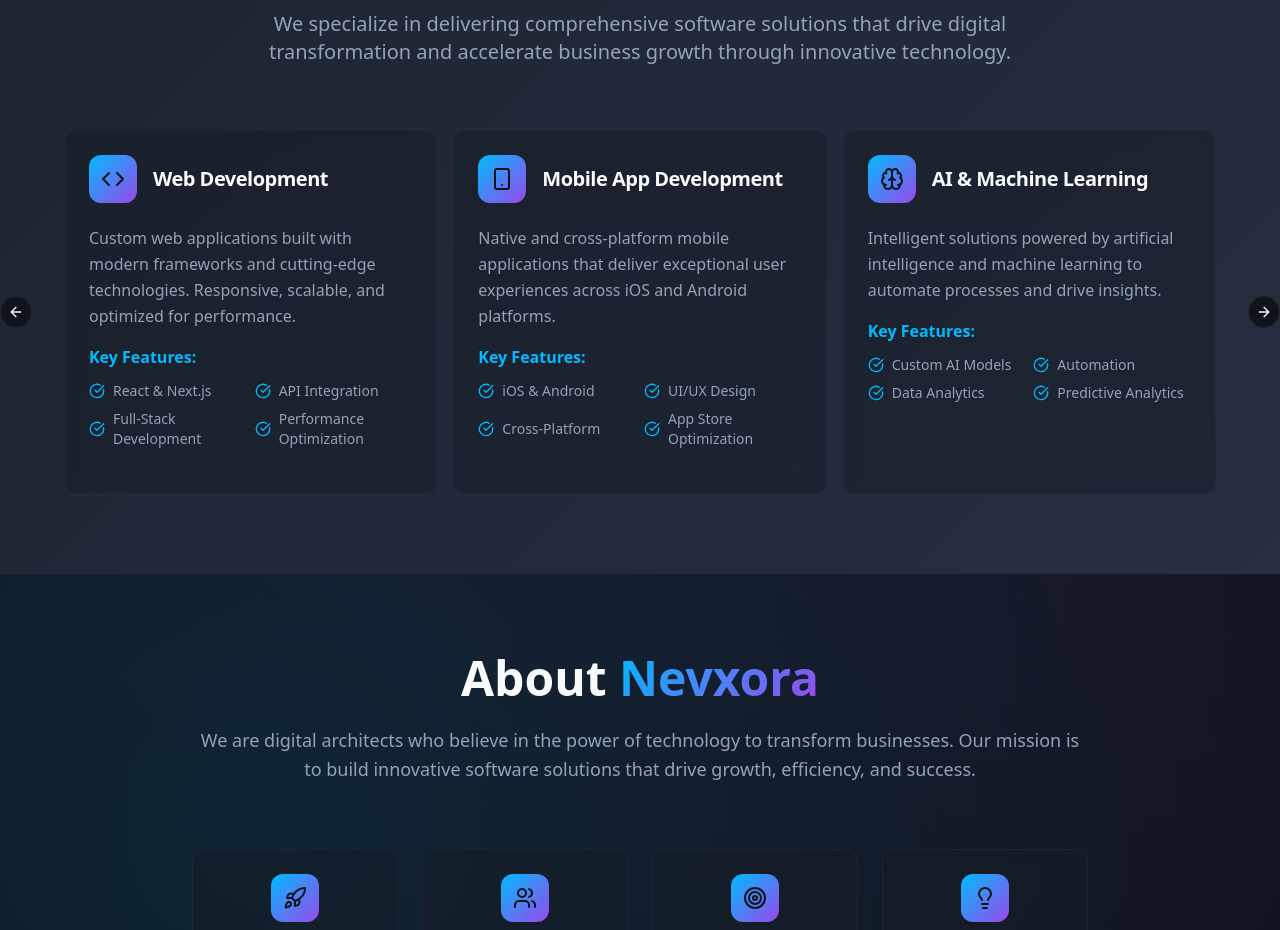
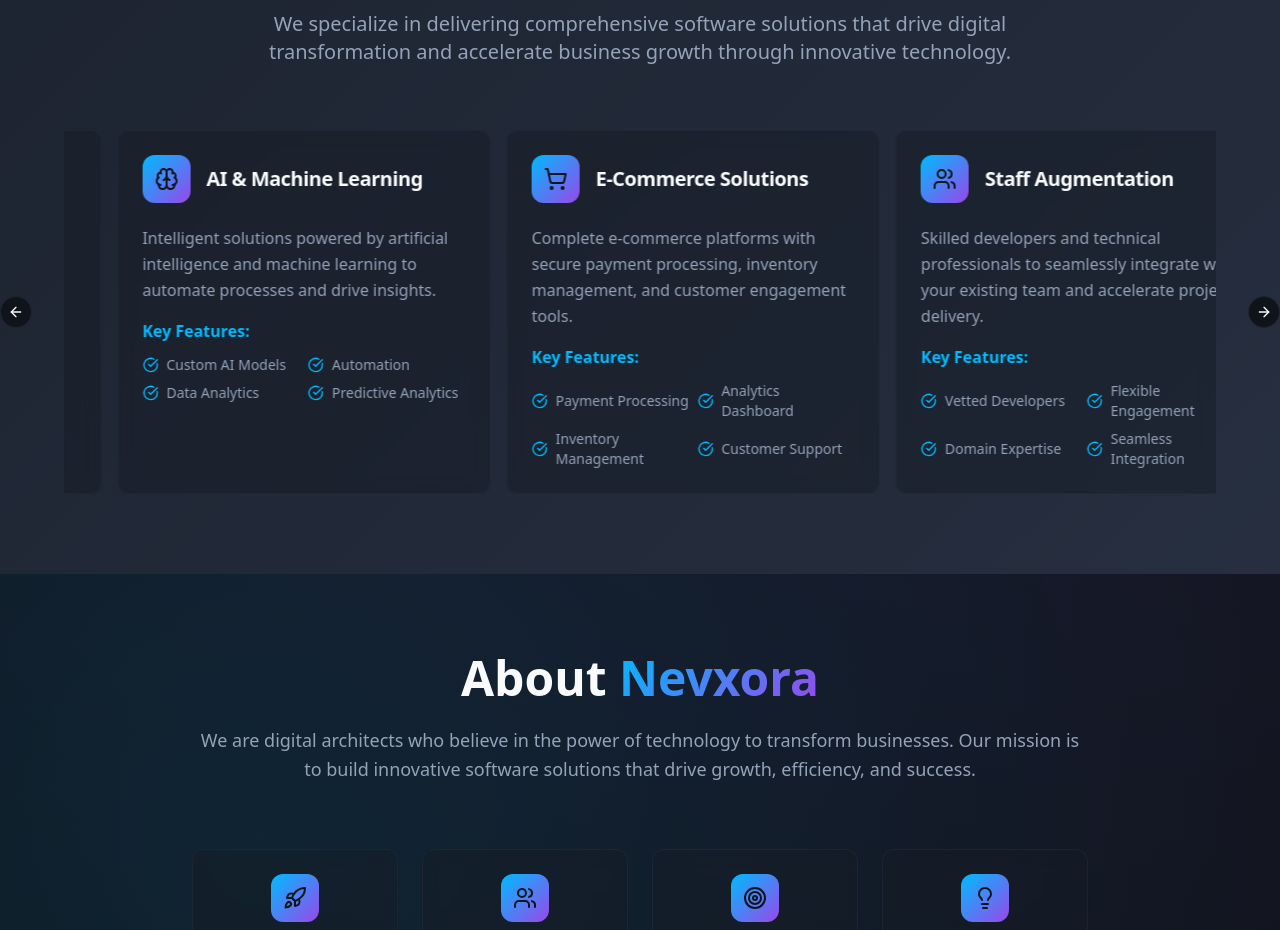
Before and after one commit to Taharehmann/nevxora-website, a React (Vite) app: page / in a window 1280 px wide. Shown: the part 1080-2010 px from the top of the page. Built offline with nearby package versions, Linux system fonts and the light colour scheme.

Commit message:
Add auto-moving slider
Update services section to include an auto-moving carousel slider. The slider will now move from left to right on its own.

```diff
--- a/src/components/ServicesSection.tsx
+++ b/src/components/ServicesSection.tsx
@@ -1,26 +1,25 @@
 import { Code, Smartphone, Brain, ShoppingCart, Users, CheckCircle } from "lucide-react";
 import { Card, CardContent, CardHeader, CardTitle } from "@/components/ui/card";
-import { Carousel, CarouselContent, CarouselItem, CarouselNext, CarouselPrevious } from "@/components/ui/carousel";
-import { useEffect, useRef } from "react";
+import { Carousel, CarouselContent, CarouselItem, CarouselNext, CarouselPrevious, type CarouselApi } from "@/components/ui/carousel";
+import { useEffect, useState } from "react";
 
 const ServicesSection = () => {
-  const carouselRef = useRef<any>(null);
+  const [api, setApi] = useState<CarouselApi>();
 
   // Auto-scroll functionality
   useEffect(() => {
-    const carousel = carouselRef.current;
-    if (!carousel) return;
+    if (!api) return;
 
     const interval = setInterval(() => {
-      if (carousel.canScrollNext()) {
-        carousel.scrollNext();
+      if (api.canScrollNext()) {
+        api.scrollNext();
       } else {
-        carousel.scrollTo(0);
+        api.scrollTo(0);
       }
     }, 3000); // Auto-scroll every 3 seconds
 
     return () => clearInterval(interval);
-  }, []);
+  }, [api]);
 
   const services = [
     {
@@ -97,7 +96,7 @@ const ServicesSection = () => {
         {/* Services Carousel */}
         <div className="relative max-w-6xl mx-auto">
           <Carousel
-            ref={carouselRef}
+            setApi={setApi}
             className="w-full"
             opts={{
               align: "start",
```
